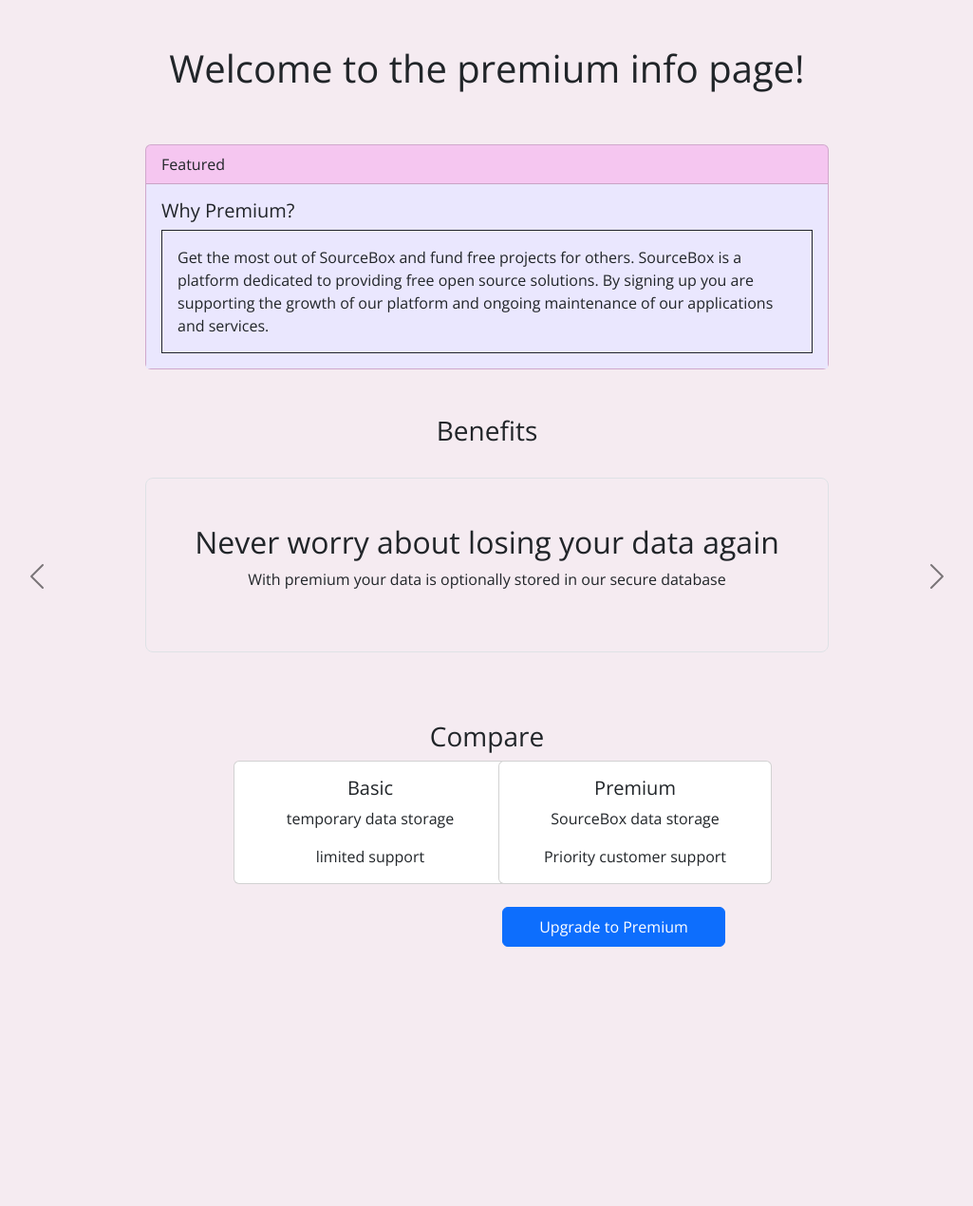
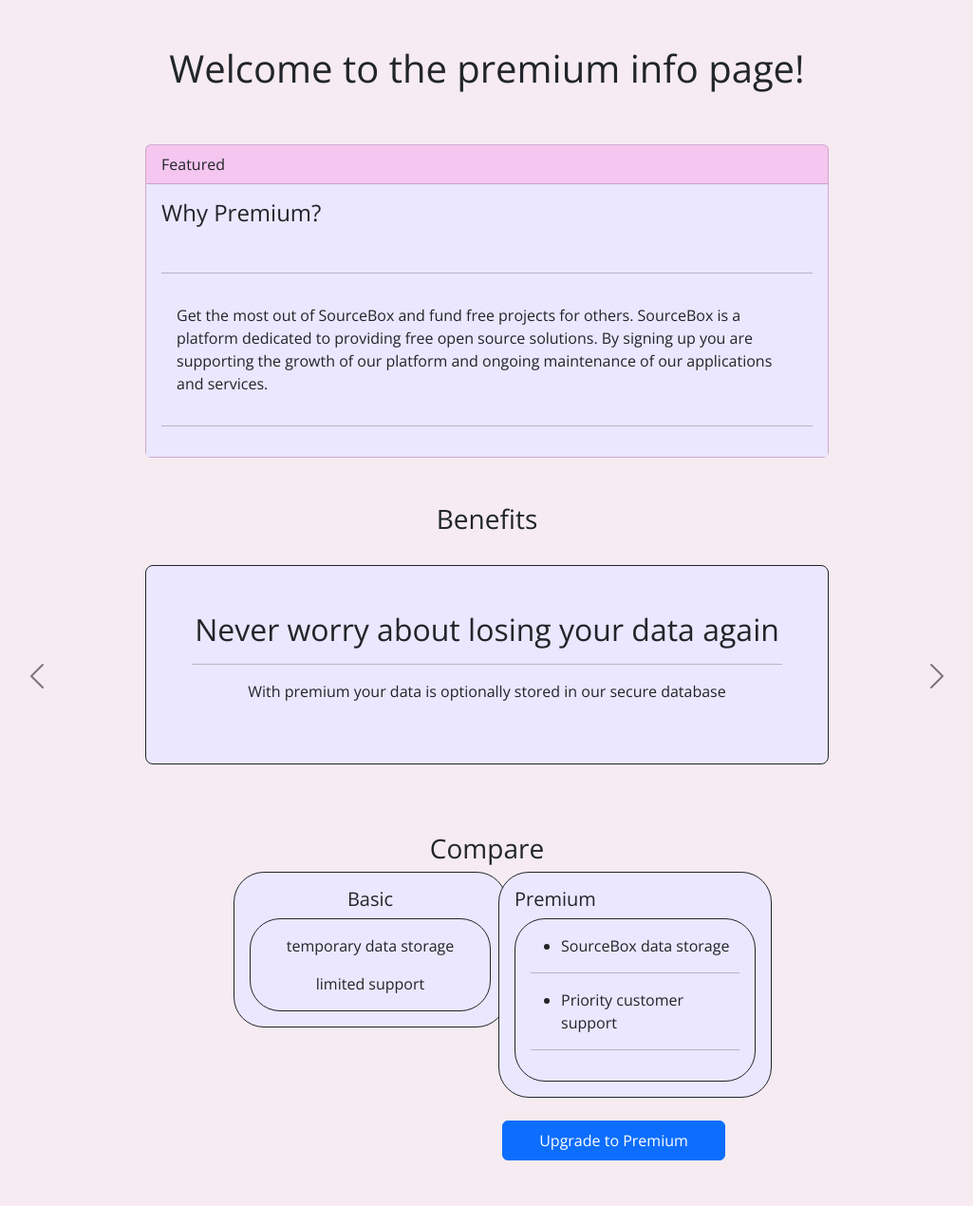
Before and after one commit to Sbussiso/SourceBox-official-website, a Flask app: page /premium_info in a window 1280 px wide. Shown: the part 56-1326 px from the top of the page at 95% size, without its empty margins (127-1152 px from the left). Before the commit the page ends 1053 px from the top, so only its background shows below. Run offline with Flask 3, Linux system fonts and the light colour scheme.

Commit message:
added color and animations, and changes to premeum-info

```diff
--- a/website/sourcebox/templates/dashboard.html
+++ b/website/sourcebox/templates/dashboard.html
@@ -10,8 +10,10 @@
       Featured
     </div>
     <div class="card-body box-color3">
-      <h5 class="card-title">Premium coming soon</h5>
+      <h4 class="card-title">Premium coming soon</h4>
+      <br/>
       <p class="card-text">Get details about the upcoming premium offerings.</p>
+      <hr/>
       <a href="/premium_info" class="btn btn-primary">Info</a>
     </div>
 </div>
--- a/website/sourcebox/templates/landing.html
+++ b/website/sourcebox/templates/landing.html
@@ -65,7 +65,7 @@
         <div class="col-md-3"> <!--goes to /docs-->
             <div class="card box-color3 rounded-5 border-dark">
                 <div class="card-body">
-                    <h5 class="card-title border border-dark p-5 rounded-5" align="center">Documentation</h5>
+                    <h5 class="card-title border border-dark p-5 rounded-5" align="center">Docs</h5>
                     <br/>
                     <p class="card-text" align="center">Look through the SourceBox documentation to get started, get help, and more!</p>
                     <div align="right" class="p-3">
--- a/website/sourcebox/templates/premium_info.html
+++ b/website/sourcebox/templates/premium_info.html
@@ -14,8 +14,11 @@
                     Featured
                 </div>
                 <div class="card-body box-color3">
-                    <h5 class="card-title">Why Premium?</h5>
-                    <p class="card-text border border-dark p-3">Get the most out of SourceBox and fund free projects for others. SourceBox is a platform dedicated to providing free open source solutions. By signing up you are supporting the growth of our platform and ongoing maintenance of our applications and services.</p>
+                    <h4 class="card-title">Why Premium?</h4>
+                    <br/>
+                    <hr/>
+                    <p class="card-text p-3 rounded-2">Get the most out of SourceBox and fund free projects for others. SourceBox is a platform dedicated to providing free open source solutions. By signing up you are supporting the growth of our platform and ongoing maintenance of our applications and services.</p>
+                    <hr/>
                 </div>
             </div>
         </div>
@@ -30,8 +33,9 @@
             <div class="container my-4">
                 <div class="row">
                     <div class="col-md-8 offset-md-2">
-                        <div class="p-5 mb-4 rounded-3 border">
+                        <div class="p-5 mb-4 rounded-3 border box-color3 border border-dark">
                             <h2>Never worry about losing your data again</h2>
+                            <hr/>
                             <p>With premium your data is optionally stored in our secure database</p>
                         </div>
                     </div>
@@ -42,8 +46,9 @@
             <div class="container my-4">
                 <div class="row">
                     <div class="col-md-8 offset-md-2">
-                        <div class="p-5 mb-4 rounded-3 border">
+                        <div class="p-5 mb-4 rounded-3 border box-color3 border border-dark">
                             <h2>Get priority support before everyone else</h2>
+                            <hr/>
                             <p>With premium, your needs come first.</p>
                         </div>
                     </div>
@@ -54,8 +59,9 @@
             <div class="container my-4">
                 <div class="row">
                     <div class="col-md-8 offset-md-2">
-                        <div class="p-5 mb-4 rounded-3 border">
+                        <div class="p-5 mb-4 rounded-3 border box-color3 border border-dark">
                             <h2>Higher data limits</h2>
+                            <hr/>
                             <p>LLMs are naturally very data expensive. With premium, you get to use more!</p>
                         </div>
                     </div>
@@ -78,20 +84,31 @@
 <div class="container"> <!-- Start container for comparison section -->
     <div class="row justify-content-center"> <!-- Row for centering comparison cards -->
         <div class="col-md-3"> <!-- Column for Basic card -->
-            <div class="card" style="width: 18rem;">
+            <div class="card rounded-5 border box-color3 border border-dark" style="width: 18rem;">
                 <div class="card-body" align="center">
                     <h5 class="card-title">Basic</h5>
-                    <p class="card-text">temporary data storage</p>
-                    <p class="card-text">limited support</p>
+                    <div class="border border-dark p-3 rounded-5">
+                        <p class="card-text">temporary data storage</p>
+                        <p class="card-text">limited support</p>
+                    </div>
                 </div>
             </div>
         </div>
         <div class="col-md-3 mb-5"> <!-- Column for Premium card -->
-            <div class="card" style="width: 18rem;">
-                <div class="card-body" align="center">
+            <div class="card rounded-5 border box-color3 border border-dark" style="width: 18rem;">
+                <div class="card-body">
                     <h5 class="card-title">Premium</h5>
-                    <p class="card-text">SourceBox data storage</p>
-                    <p class="card-text">Priority customer support</p>
+                    <div class="border border-dark p-3 rounded-5">
+                        <ul>
+                            <li class="card-text">SourceBox data storage</li>
+                        </ul>
+                        <hr/>
+                        <ul>
+                            <li class="card-text">Priority customer support</li>
+                        </ul>
+                        <hr/>
+
+                    </div>
                 </div>
             </div>
             <br/>
@@ -119,20 +136,6 @@
         </div>
     </div>
 </div>
+<script src="{{ url_for('static', filename='js/premium_info.js') }}"></script>
 
-<script>
-    document.getElementById('confirmSubmit').addEventListener('click', function() {
-        var form = document.querySelector('form');
-        form.submit(); // Submit the form
-    });
-    document.querySelectorAll('.dropdown-item').forEach(item => {
-        item.addEventListener('click', function() {
-            var filename = this.getAttribute('data-filename');
-            var downloadLink = document.getElementById('downloadLink');
-            downloadLink.href = `/download_plate/${filename}`;
-            var dropdownButton = document.getElementById('dropdownMenuButton');
-            dropdownButton.textContent = this.textContent;
-        });
-    });
-</script>
 {% endblock %}
--- /dev/null
+++ b/website/static/js/premium_info.js
@@ -0,0 +1,35 @@
+$(document).ready(function() {
+    // Check if the element exists before attaching the event listener
+    if ($('#confirmSubmit').length > 0) {
+        $('#confirmSubmit').on('click', function() {
+            $('form').submit(); // Submit the form
+        });
+    }
+
+    // Attaching click event listeners to all .dropdown-item elements, if any exist
+    $('.dropdown-item').each(function() {
+        $(this).on('click', function() {
+            var filename = $(this).data('filename'); // Using jQuery's .data() method
+            var downloadLink = $('#downloadLink');
+            if(downloadLink.length > 0) {
+                downloadLink.attr('href', `/download_plate/${filename}`);
+            }
+            var dropdownButton = $('#dropdownMenuButton');
+            if(dropdownButton.length > 0) {
+                dropdownButton.text($(this).text());
+            }
+        });
+    });
+
+    // Apply highlight effect to cards on hover
+    $('.card').hover(
+        function() {
+            // Mouse enters the card area
+            $(this).addClass('highlighted');
+        },
+        function() {
+            // Mouse leaves the card area
+            $(this).removeClass('highlighted');
+        }
+    );
+});
```
Also changed, not shown: 1 other file.
